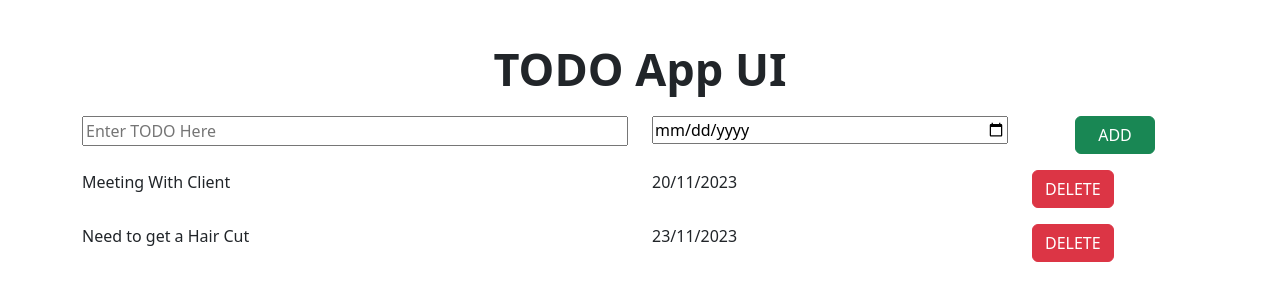
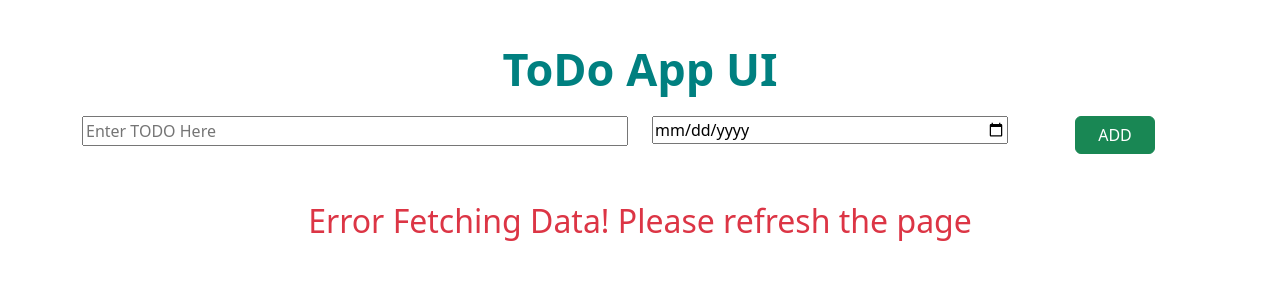
Before and after one commit to JisanEAE77/React-Learning-Footprints, a React (Vite) app in the folder rlf/: page / in a window 1280 px wide. Shown: the top 300 px of the page. Built offline with nearby package versions, Linux system fonts and the light colour scheme.

Commit message:
Updated ToDo App to UI Version 2
updated ToDo App with dynamic rendering, proper component naming, null and empty check protected rendering, css module use

```diff
--- a/rlf/src/App.jsx
+++ b/rlf/src/App.jsx
@@ -2,11 +2,13 @@ import "./App.css";
 import ToDo from "./TODOAPP/ToDo";
 
 const App = () => {
+  const todolist = null
+
   return (
     <>
       <center>
         <div className="container">
-          <ToDo />
+          <ToDo todolist={todolist}/>
         </div>
       </center>
     </>
--- a/rlf/src/TODOAPP/Components/AppName.jsx
+++ b/rlf/src/TODOAPP/Components/AppName.jsx
@@ -1,7 +1,9 @@
+import css from "./AppName.module.css"
+
 const AppName = () => {
   return (
     <>
-      <h1>TODO App UI</h1>
+      <h1 className={`${css.th1}`}>ToDo App UI</h1>
     </>
   );
 };
--- /dev/null
+++ b/rlf/src/TODOAPP/Components/AppName.module.css
@@ -0,0 +1,7 @@
+.th1 {
+    font-size: 45px;
+    font-weight: 700;
+    margin: 10px;
+    margin-bottom: 20px;
+    color: teal;
+}
--- /dev/null
+++ b/rlf/src/TODOAPP/Components/NullCheck.jsx
@@ -0,0 +1,9 @@
+const NullCheck = ({message}) => {
+    return (
+        <>
+            <h2 className="text-danger mt-5">{message}</h2>
+        </>
+    )
+}
+
+export default NullCheck;
--- a/rlf/src/TODOAPP/Components/SingleList.jsx
+++ b/rlf/src/TODOAPP/Components/SingleItem.jsx
@@ -1,7 +1,9 @@
-const SingleList = (props) => {
+import css from "./SingleItem.module.css"
+
+const SingleItem = (props) => {
   return (
     <>
-      <div className="row my-3 lrow">
+      <div className={`row my-3 ${css.lrow}`}>
         <div className="col-6">
           {props.task}
         </div>
@@ -9,7 +11,8 @@ const SingleList = (props) => {
           {props.date}
         </div>
         <div className="col-2">
-          <button type="button" className="btn btn-danger">
+          <button type="button" className=
+          {`btn btn-danger ${css.tbutton}`}>
             DELETE
           </button>
         </div>
@@ -18,4 +21,4 @@ const SingleList = (props) => {
   );
 };
 
-export default SingleList;
+export default SingleItem;
--- /dev/null
+++ b/rlf/src/TODOAPP/Components/SingleItem.module.css
@@ -0,0 +1,7 @@
+.lrow {
+    text-align: left;
+}
+
+.tbutton {
+    min-width: 80px;
+}
--- a/rlf/src/TODOAPP/Components/ToDoForm.jsx
+++ b/rlf/src/TODOAPP/Components/ToDoForm.jsx
@@ -1,15 +1,17 @@
+import css from "./ToDoForm.module.css"
+
 const ToDoForm = () => {
   return (
     <>
       <div className="row">
         <div className="col-6">
-          <input type="text" placeholder="Enter TODO Here" />
+          <input type="text" className={`${css.tinput}`} placeholder="Enter TODO Here" />
         </div>
         <div className="col-4">
-          <input type="date" />
+          <input type="date"  className={`${css.tinput}`} />
         </div>
         <div className="col-2">
-          <button type="button" className="btn btn-success">
+          <button type="button" className={`btn btn-success ${css.tbutton}`}>
             ADD
           </button>
         </div>
--- /dev/null
+++ b/rlf/src/TODOAPP/Components/ToDoForm.module.css
@@ -0,0 +1,8 @@
+.tbutton {
+    min-width: 80px;
+}
+
+.tinput {
+    width: 100%;
+
+}
--- a/rlf/src/TODOAPP/ToDo.css
+++ /dev/null
@@ -1,18 +0,0 @@
-h1 {
-    font-size: 45px;
-    font-weight: 700;
-    margin: 10px;
-    margin-bottom: 20px;
-}
-
-input {
-    width: 100%;
-}
-
-.lrow {
-    text-align: left;
-}
-
-button {
-    min-width: 80px;
-}
--- a/rlf/src/TODOAPP/ToDo.jsx
+++ b/rlf/src/TODOAPP/ToDo.jsx
@@ -1,15 +1,25 @@
 import ToDoForm from "./Components/ToDoForm";
-import SingleList from "./Components/SingleList";
+import SingleItem from "./Components/SingleItem";
 import AppName from "./Components/AppName";
-import "./ToDo.css"
+import NullCheck from "./Components/NullCheck";
 
-const ToDo = () => {
+const ToDo = ({ todolist }) => {
+  console.log(todolist);
   return (
     <>
       <AppName />
       <ToDoForm />
-      <SingleList task="Meeting With Client" date="20/11/2023" />
-      <SingleList task="Need to get a Hair Cut" date="23/11/2023" />
+      {todolist ? (
+        !todolist.length ? (
+          <NullCheck message="Feel free to enjoy your Day, There is no checklist to do today!" />
+        ) : (
+          todolist.map((todo) => (
+            <SingleItem task={todo.task} date={todo.date} />
+          ))
+        )
+      ) : (
+        <NullCheck message="Error Fetching Data! Please refresh the page" />
+      )}
     </>
   );
 };
```
